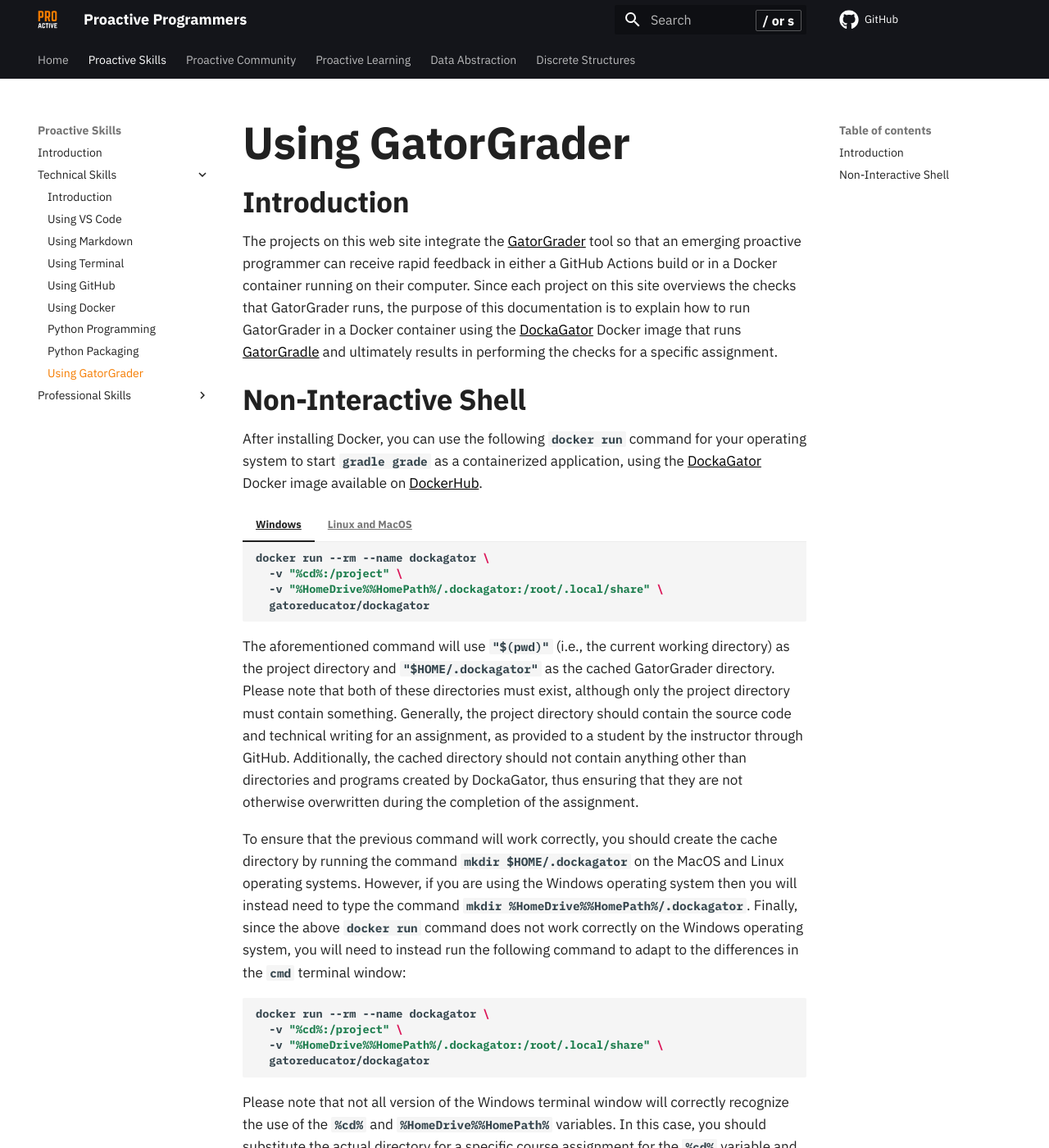
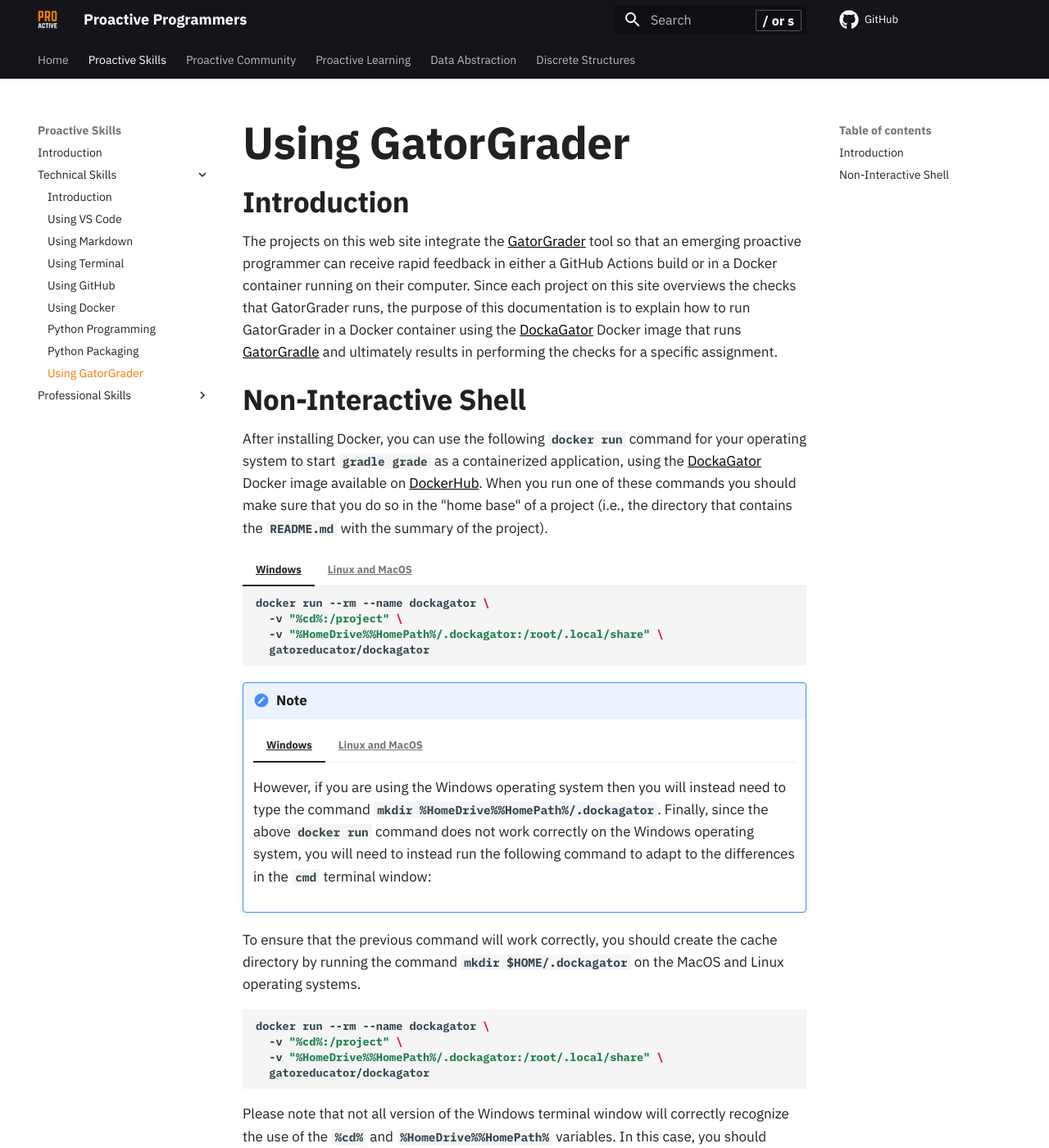
Before and after one commit to ProactiveProgrammers/www.proactiveprogrammers.com, an MkDocs documentation site: the page built from docs/proactive-skills/technical-skills/using-gatorgrader.md, in a window 1280 px wide and 1400 px high. Shown: the whole window at 82% size. Built offline with MkDocs 1.6.1 and Material for MkDocs 9.7.7, drawn with Linux system fonts in a browser that asks for light colours; comment, search, counter and statistics services are not loaded.

Commit message:
feat: Add details about different operating systems in using-gatorgrader.

````diff
--- a/docs/proactive-skills/technical-skills/using-gatorgrader.md
+++ b/docs/proactive-skills/technical-skills/using-gatorgrader.md
@@ -21,6 +21,9 @@
 the [DockaGator](https://github.com/GatorEducator/dockagator) Docker image
 available on
 [DockerHub](https://cloud.docker.com/u/gatoreducator/repository/docker/gatoreducator/dockagator).
+When you run one of these commands you should make sure that you do so in the
+"home base" of a project (i.e., the directory that contains the `README.md` with
+the summary of the project).
 
 === "Windows"
 
@@ -39,24 +42,36 @@
       -v "$HOME/.dockagator":/root/.local/share \
       gatoreducator/dockagator
     ```
-The aforementioned command will use `"$(pwd)"` (i.e., the current working
-directory) as the project directory and `"$HOME/.dockagator"` as the cached
-GatorGrader directory. Please note that both of these directories must exist,
-although only the project directory must contain something. Generally, the
-project directory should contain the source code and technical writing for an
-assignment, as provided to a student by the instructor through GitHub.
-Additionally, the cached directory should not contain anything other than
-directories and programs created by DockaGator, thus ensuring that they are not
-otherwise overwritten during the completion of the assignment.
+
+!!! note
+
+    === "Windows"
+
+        However, if you are using the Windows operating system then you will
+        instead need to type the command `mkdir
+        %HomeDrive%%HomePath%/.dockagator`. Finally, since the above `docker
+        run` command does not work correctly on the Windows operating system,
+        you will need to instead run the following command to adapt to the
+        differences in the `cmd` terminal window:
+
+    === "Linux and MacOS"
+
+        The aforementioned command will use `"$(pwd)"` (i.e., the current working
+        directory) as the project directory and `"$HOME/.dockagator"` as the cached
+        GatorGrader directory. Please note that both of these directories must exist,
+        although only the project directory must contain something. Generally, the
+        project directory should contain the source code and technical writing for an
+        assignment, as provided to a student by the instructor through GitHub.
+        Additionally, the cached directory should not contain anything other than
+        directories and programs created by DockaGator, thus ensuring that they are not
+        otherwise overwritten during the completion of the assignment.
+
+
+
 
 To ensure that the previous command will work correctly, you should create the
 cache directory by running the command `mkdir $HOME/.dockagator` on the MacOS
-and Linux operating systems. However, if you are using the Windows operating
-system then you will instead need to type the command `mkdir
-%HomeDrive%%HomePath%/.dockagator`. Finally, since the above `docker run`
-command does not work correctly on the Windows operating system, you will need
-to instead run the following command to adapt to the differences in the `cmd`
-terminal window:
+and Linux operating systems.
 
 ```bash
 docker run --rm --name dockagator \
````
